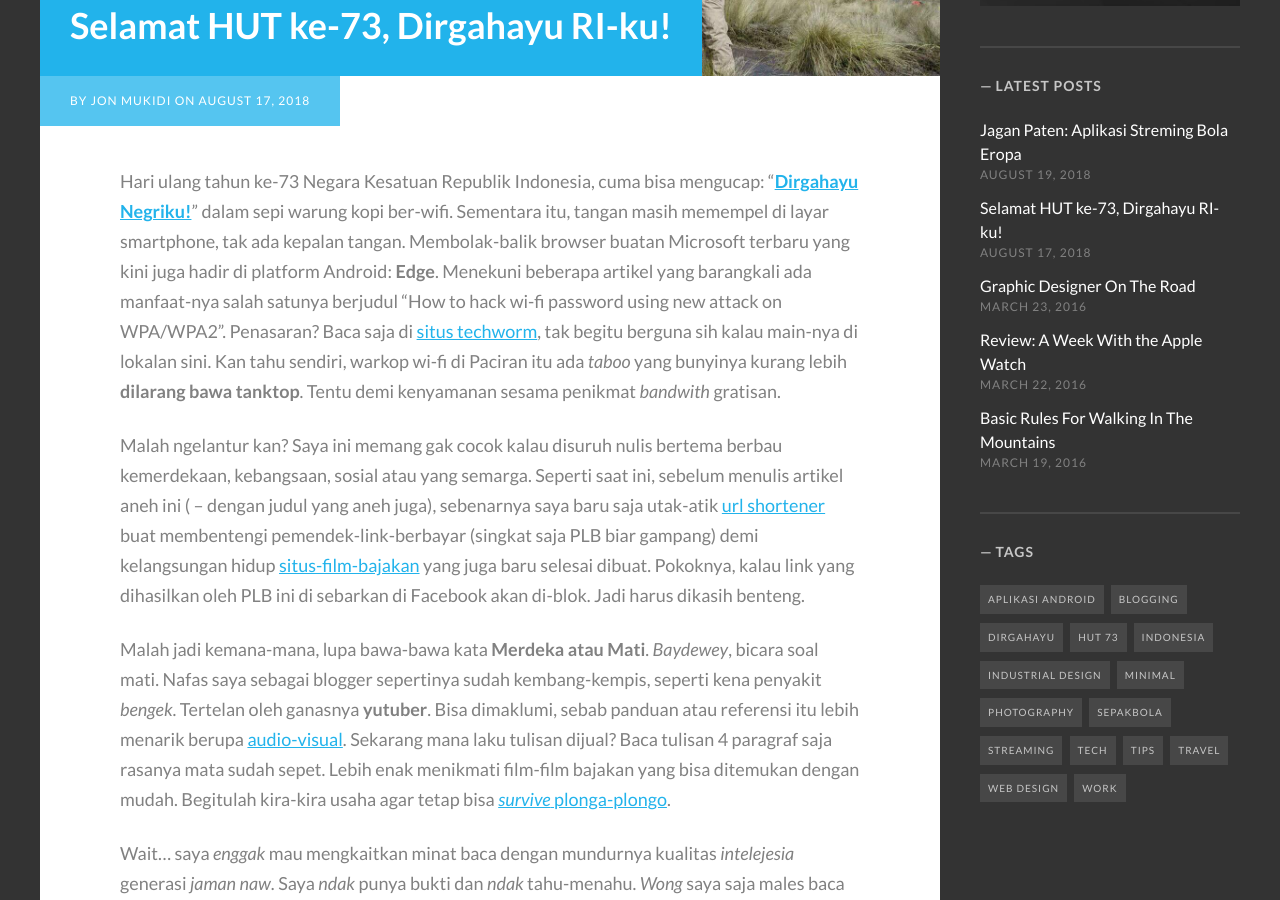
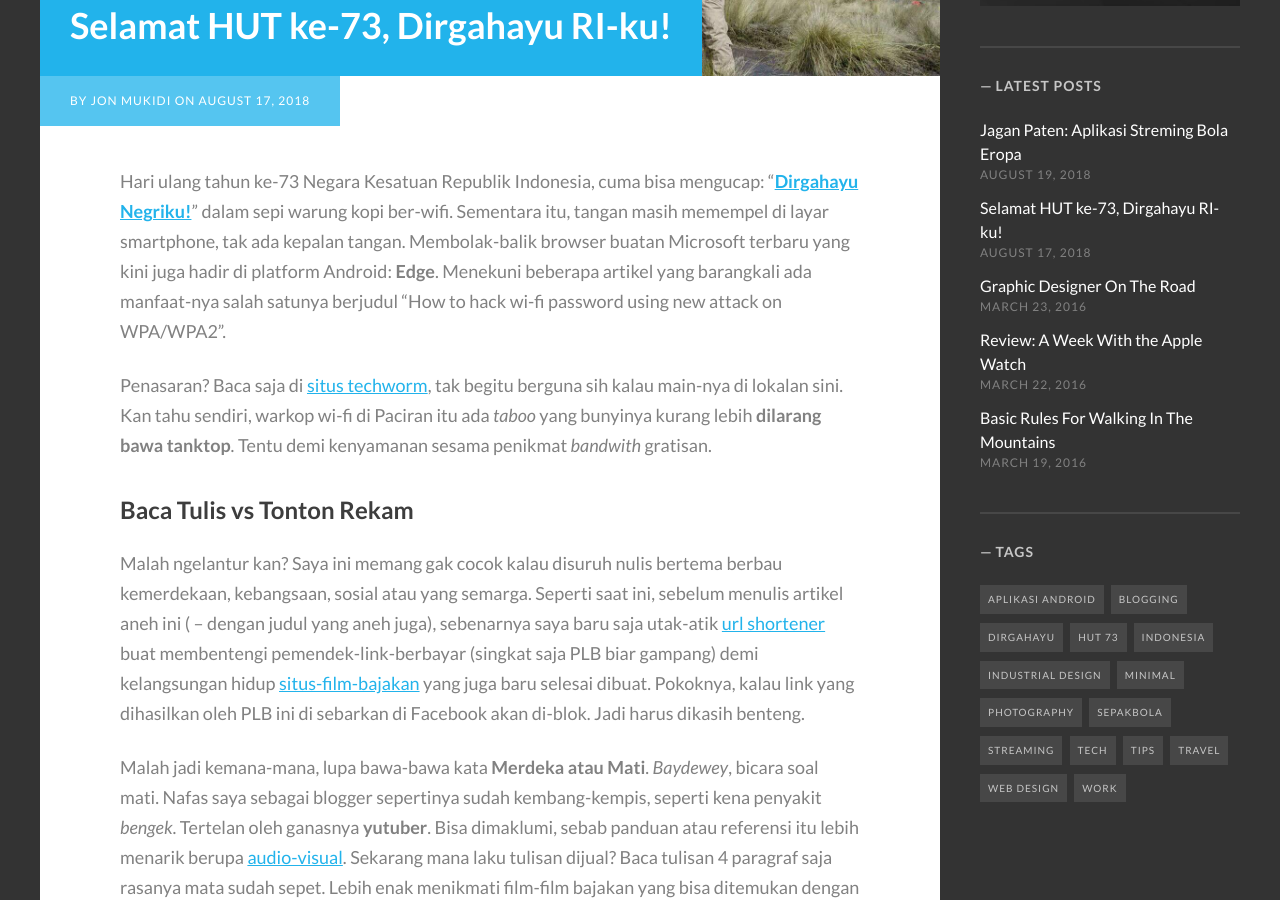
Before and after one commit to knoacc/pcr, a Jekyll site: the page built from _posts/2018-08-17-Selamat-HUT-ke-73-Indonesia-Dirgahyu-RI-ku.md, in a window 1280 px wide and 900 px high, scrolled down 673 px. Built offline with Jekyll 4.4.1, drawn with Linux system fonts in a browser that asks for light colours; some web fonts are replaced; our own code applies the rules of GitHub Pages for plain Markdown files.

Commit message:
Update 2018-08-17-Selamat-HUT-ke-73-Indonesia-Dirgahyu-RI-ku.md

```diff
--- a/_posts/2018-08-17-Selamat-HUT-ke-73-Indonesia-Dirgahyu-RI-ku.md
+++ b/_posts/2018-08-17-Selamat-HUT-ke-73-Indonesia-Dirgahyu-RI-ku.md
@@ -6,9 +6,13 @@
 tags: [indonesia, dirgahayu, hut 73]
 
 ---
-Hari ulang tahun ke-73 Negara Kesatuan Republik Indonesia, cuma bisa mengucap: "[**Dirgahayu Negriku!**](https://www.paciran.com/2018/08/17/Selamat-HUT-ke-73-Indonesia-Dirgahyu-RI-ku.html)" dalam sepi warung kopi ber-wifi. Sementara itu, tangan masih memempel di layar smartphone, tak ada kepalan tangan. Membolak-balik browser buatan Microsoft terbaru yang kini juga hadir di platform Android: **Edge**. Menekuni beberapa artikel yang barangkali ada manfaat-nya salah satunya berjudul "How to hack wi-fi password using new attack on WPA/WPA2". Penasaran? Baca saja di [situs techworm](https://www.techworm.net/2018/08/wifi-password-hacking-hack-wifi-password.html), tak begitu berguna sih kalau main-nya di lokalan sini. Kan tahu sendiri, warkop wi-fi di Paciran itu ada _taboo_ yang bunyinya kurang lebih **dilarang bawa tanktop**. Tentu demi kenyamanan sesama penikmat _bandwith_ gratisan.
+Hari ulang tahun ke-73 Negara Kesatuan Republik Indonesia, cuma bisa mengucap: "[**Dirgahayu Negriku!**](https://www.paciran.com/2018/08/17/Selamat-HUT-ke-73-Indonesia-Dirgahyu-RI-ku.html)" dalam sepi warung kopi ber-wifi. Sementara itu, tangan masih memempel di layar smartphone, tak ada kepalan tangan. Membolak-balik browser buatan Microsoft terbaru yang kini juga hadir di platform Android: **Edge**. Menekuni beberapa artikel yang barangkali ada manfaat-nya salah satunya berjudul "How to hack wi-fi password using new attack on WPA/WPA2".
 
-<!-- more -->
+Penasaran?
+<!--more-->
+Baca saja di [situs techworm](https://www.techworm.net/2018/08/wifi-password-hacking-hack-wifi-password.html), tak begitu berguna sih kalau main-nya di lokalan sini. Kan tahu sendiri, warkop wi-fi di Paciran itu ada _taboo_ yang bunyinya kurang lebih **dilarang bawa tanktop**. Tentu demi kenyamanan sesama penikmat _bandwith_ gratisan.
+
+### Baca Tulis vs Tonton Rekam
 
 Malah ngelantur kan? Saya ini memang gak cocok kalau disuruh nulis bertema berbau kemerdekaan, kebangsaan, sosial atau yang semarga. Seperti saat ini, sebelum menulis artikel aneh ini ( -- dengan judul yang aneh juga), sebenarnya saya baru saja utak-atik [url shortener](https://safelink.knoacc.org) buat membentengi pemendek-link-berbayar (singkat saja PLB biar gampang) demi kelangsungan hidup [situs-film-bajakan](https://streamer.knoacc.org) yang juga baru selesai dibuat. Pokoknya, kalau link yang dihasilkan oleh PLB ini di sebarkan di Facebook akan di-blok. Jadi harus dikasih benteng.
 
```
